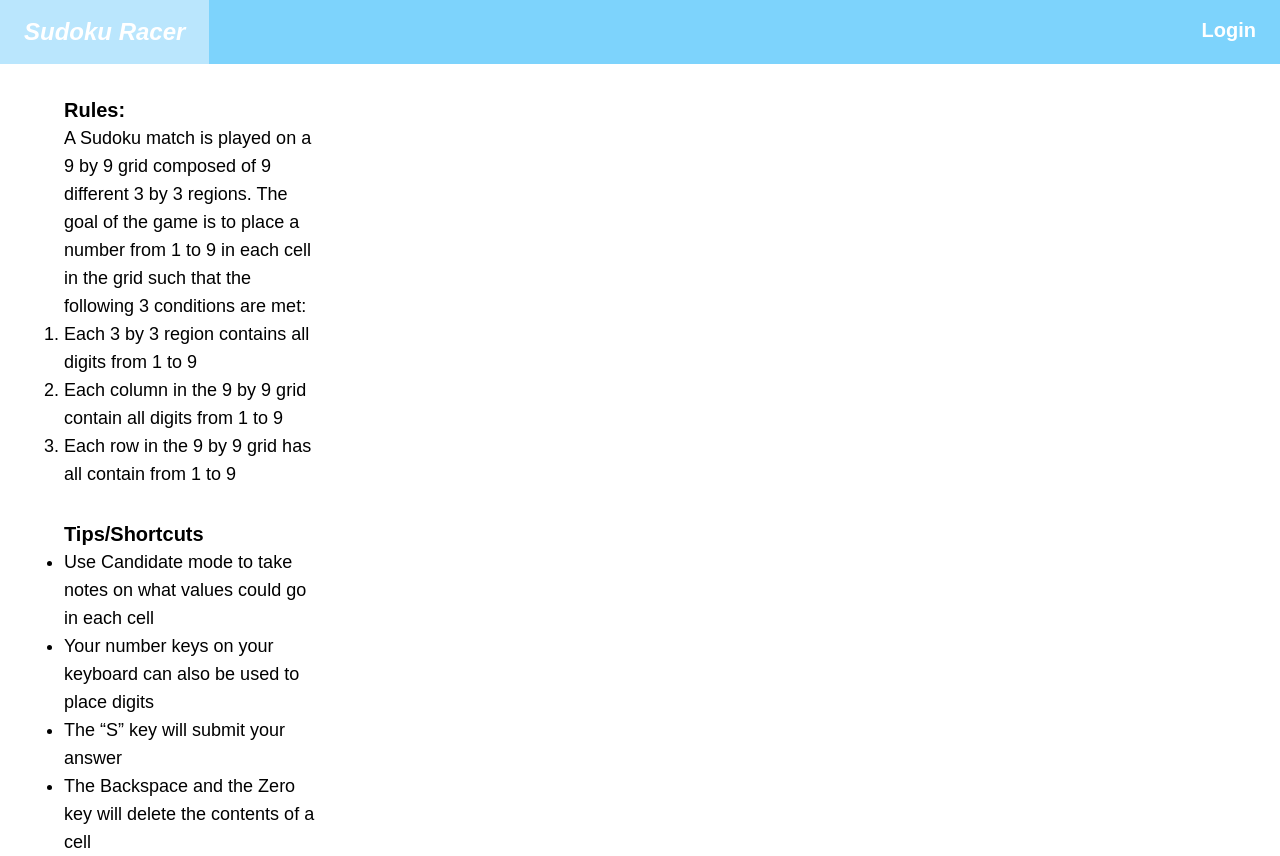
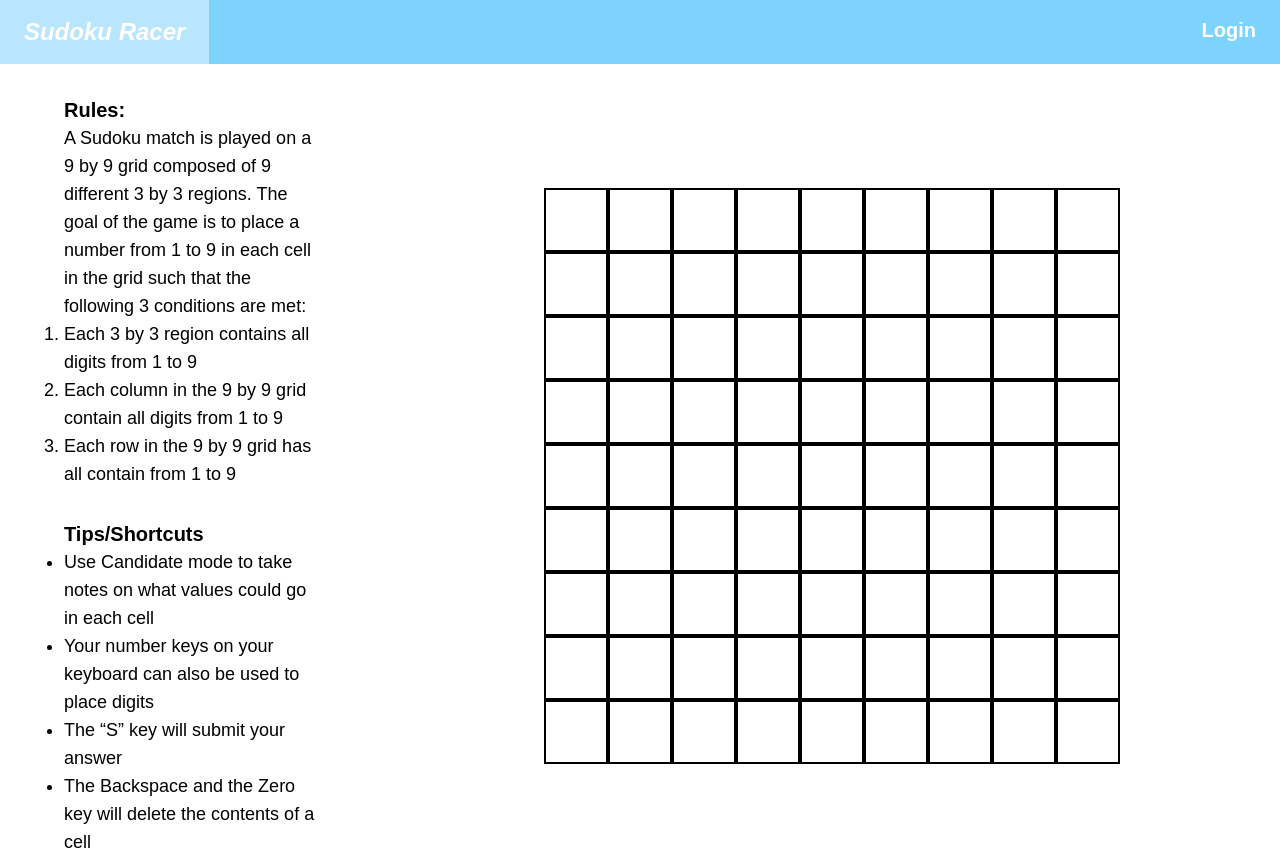
Before and after one commit to vmporuri/sudoku-racer, a React (Vite) app in the folder frontend/: page /game/1 in a window 1280 px wide. Built offline with nearby package versions, Linux system fonts and the light colour scheme; no server answers.

Commit message:
feat: add sudoku component

```diff
--- a/frontend/src/components/Game.jsx
+++ b/frontend/src/components/Game.jsx
@@ -1,9 +1,11 @@
 import Sidebar from "./Sidebar";
+import Sudoku from "./Sudoku";
 
 const Game = () => {
   return (
-    <div className="grow flex justify-start my-8">
+    <div className="grow flex justify-start my-8 gap-40">
       <Sidebar />
+      <Sudoku />
     </div>
   );
 };
--- /dev/null
+++ b/frontend/src/components/Sudoku.jsx
@@ -0,0 +1,37 @@
+import { useState } from "react";
+import SudokuCell from "./SudokuCell";
+
+const Sudoku = () => {
+  /*
+   * NOTE: Set an initial sudokuMatrix called initialSudokuMatrix
+   * so that we can prevent the prefilled values from being edited.
+   */
+  const initialSudokuMatrix = Array.from({ length: 9 }, () => Array(9).fill(0));
+
+  /* NOTE: Use a useEffect on variable sudokuMatrix. Anytime the user changes
+   * a value in the matrix, it updates sudokuMatrix. Note that deleting an entry
+   * doesn't count as changing a value. They have to set it to a different value
+   * than it was previously.
+   */
+  const [sudokuMatrix, setSudokuMatrix] = useState(initialSudokuMatrix);
+
+  return (
+    <form className="grid grid-cols-9 place-content-center">
+      {sudokuMatrix.map((row, rowIndex) =>
+        row.map((value, colIndex) => (
+          <SudokuCell
+            key={`${rowIndex}-${colIndex}`}
+            rowIndex={rowIndex}
+            colIndex={colIndex}
+            value={value}
+            sudokuMatrix={sudokuMatrix}
+            setSudokuMatrix={setSudokuMatrix}
+            canChange={initialSudokuMatrix[rowIndex][colIndex] === 0}
+          />
+        )),
+      )}
+    </form>
+  );
+};
+
+export default Sudoku;
--- /dev/null
+++ b/frontend/src/components/SudokuCell.jsx
@@ -0,0 +1,49 @@
+import { useState } from "react";
+
+const SudokuCell = ({
+  rowIndex,
+  colIndex,
+  value,
+  sudokuMatrix,
+  setSudokuMatrix,
+  canChange,
+}) => {
+  const [cellValue, setCellValue] = useState(value || "");
+
+  const handleChange = (e) => {
+    setCellValue(e.target.value);
+    const newSudokuMatrix = [...sudokuMatrix];
+    newSudokuMatrix[rowIndex][colIndex] = cellValue;
+    setSudokuMatrix(newSudokuMatrix);
+  };
+
+  const createCell = () => {
+    if (canChange) {
+      return (
+        <input
+          type="text"
+          value={cellValue}
+          onChange={handleChange}
+          onKeyPress={(event) => {
+            if (!canChange || !/[1-9]/.test(event.key)) {
+              event.preventDefault();
+            }
+            console.log(canChange);
+          }}
+          maxLength="1"
+          className="h-16 w-16 border-2 border-black p-6 text-center text-xl"
+        />
+      );
+    } else {
+      return (
+        <div className="flex items-center justify-center h-16 w-16 border-2 border-black text-center text-xl bg-gray-200">
+          {cellValue}
+        </div>
+      );
+    }
+  };
+
+  return <>{createCell()}</>;
+};
+
+export default SudokuCell;
```
